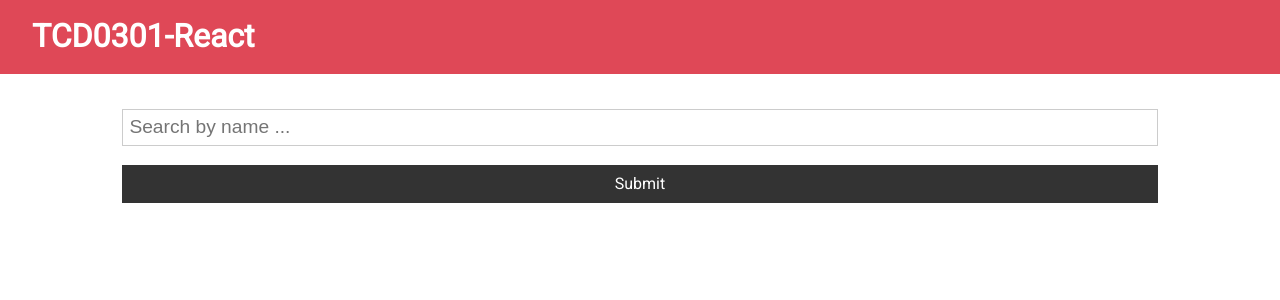
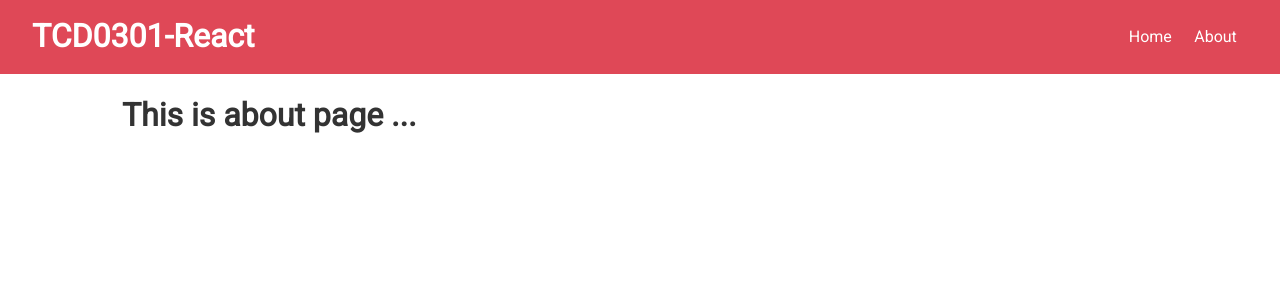
Before and after one commit to vinhhn3/tcd0301-react, a React (Create React App) app: page /about in a window 1280 px wide. Shown: the top 300 px of the page. Built offline with nearby package versions, Linux system fonts and the light colour scheme.

Commit message:
Setup and Use React Router v5.2

```diff
--- a/package.json
+++ b/package.json
@@ -9,6 +9,7 @@
     "axios": "^0.24.0",
     "react": "^17.0.2",
     "react-dom": "^17.0.2",
+    "react-router-dom": "^5.2.0",
     "react-scripts": "4.0.3",
     "web-vitals": "^1.1.2"
   },
--- a/src/App.js
+++ b/src/App.js
@@ -1,7 +1,11 @@
 import axios from "axios";
 import { Component } from "react";
+import { BrowserRouter as Router, Route, Switch } from "react-router-dom";
+import { Fragment } from "react/cjs/react.production.min";
 import "./App.css";
 import Navbar from "./components/layout/Navbar";
+import About from "./components/pages/About";
+import NotFound from "./components/pages/NotFound";
 import Search from "./components/users/Search";
 import Users from "./components/users/Users";
 
@@ -31,9 +35,16 @@
 
   render() {
     return (
+      <Router>
         <div>
           <Navbar title={this.state.title} />
           <div className="container">
+            <Switch>
+              <Route
+                exact
+                path="/"
+                render={() => (
+                  <Fragment>
                     <Search
                       searchUsers={this.searchUsers}
                       clearUsers={this.clearUsers}
@@ -43,8 +54,15 @@
                       showLoading={this.state.showLoading}
                       usersData={this.state.usersData}
                     />
+                  </Fragment>
+                )}
+              />
+              <Route exact path="/about" component={About} />
+              <Route path="" component={NotFound} />
+            </Switch>
           </div>
         </div>
+      </Router>
     );
   }
 }
--- a/src/components/layout/Navbar.js
+++ b/src/components/layout/Navbar.js
@@ -1,10 +1,19 @@
 import React from "react";
+import { Link } from "react-router-dom";
 
 const Navbar = (props) => {
   const { title } = props;
   return (
     <div className="navbar bg-primary">
       <h1>{title}</h1>
+      <ul>
+        <li>
+          <Link to="/">Home</Link>
+        </li>
+        <li>
+          <Link to="/about">About</Link>
+        </li>
+      </ul>
     </div>
   );
 };
--- /dev/null
+++ b/src/components/pages/About.js
@@ -0,0 +1,11 @@
+import React from "react";
+
+function About() {
+  return (
+    <div>
+      <h1>This is about page ...</h1>
+    </div>
+  );
+}
+
+export default About;
--- /dev/null
+++ b/src/components/pages/NotFound.js
@@ -0,0 +1,11 @@
+import React from "react";
+
+function NotFound() {
+  return (
+    <div>
+      <h1>404 Not Found</h1>
+    </div>
+  );
+}
+
+export default NotFound;
```
Also changed, not shown: 1 other file (tests, documents, lock files or other folders). Lines whose indentation alone changed are shown as unchanged.
